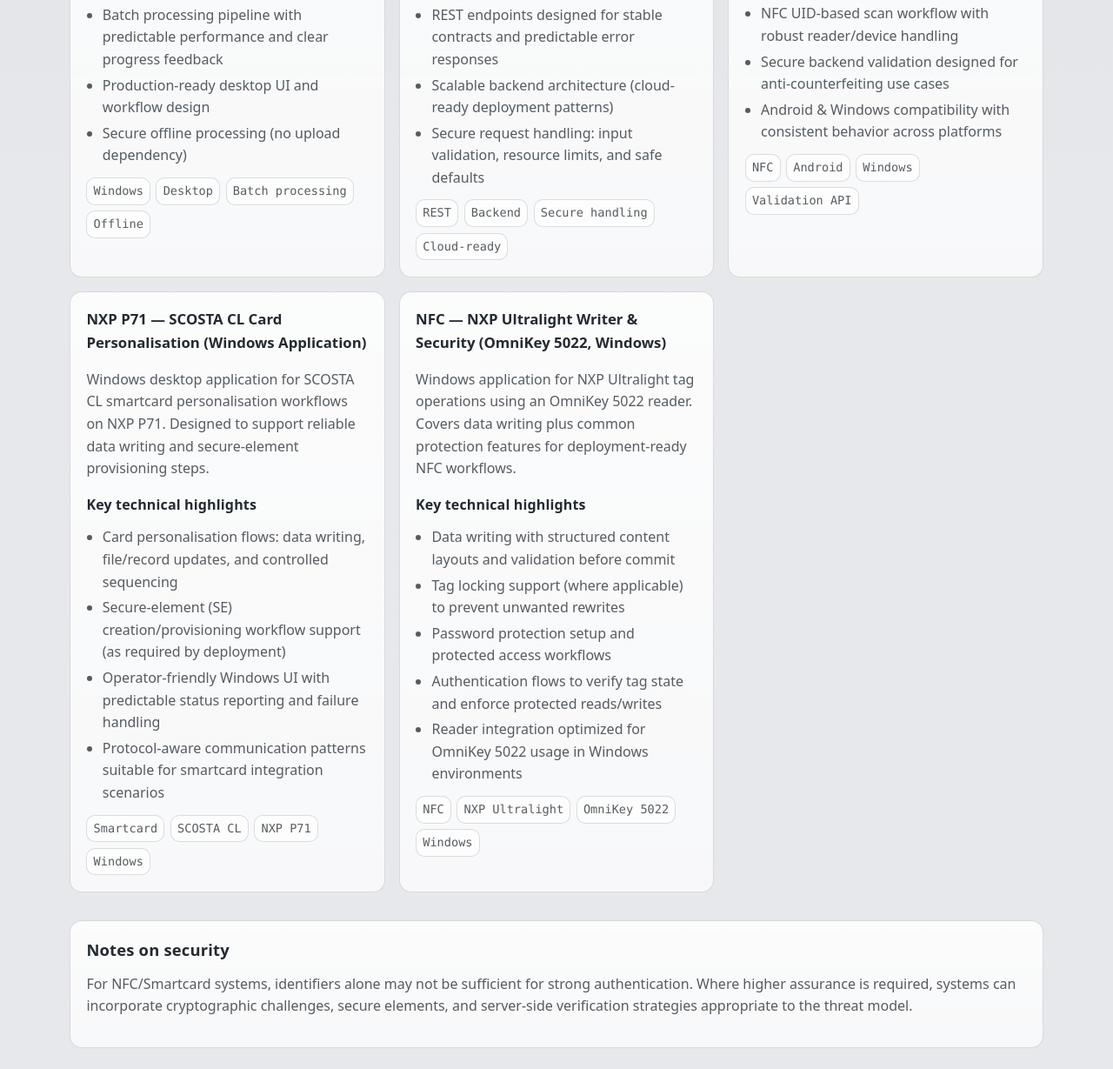
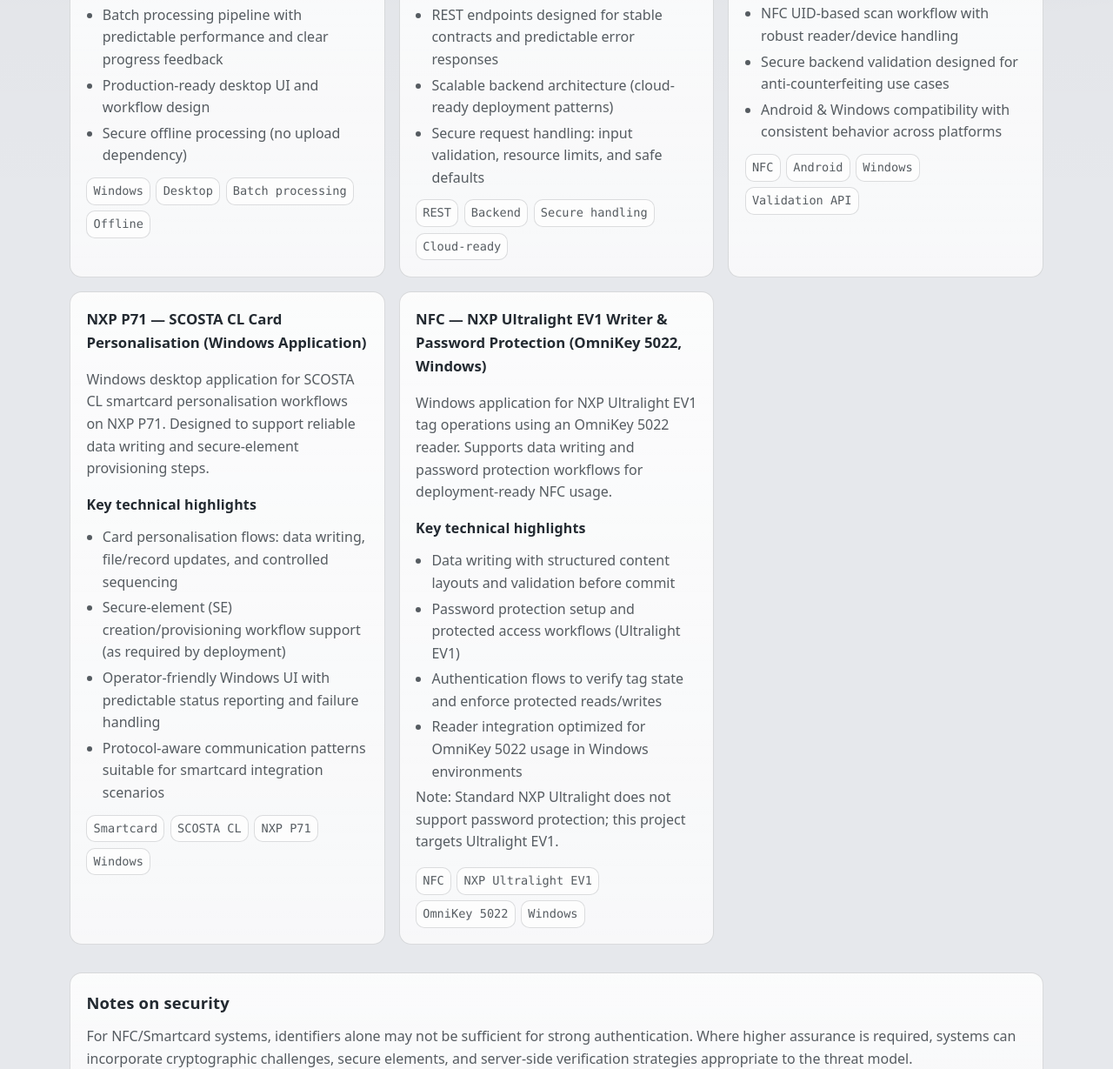
Before and after one commit to CardSense-Tech/homepage, a plain HTML site: page projects.html in a window 1280 px wide. Shown: the part 465-1694 px from the top of the page at 87% size. Drawn offline with Linux system fonts and the light colour scheme.

Commit message:
Update projects.html

```diff
--- a/projects.html
+++ b/projects.html
@@ -5,7 +5,7 @@
   <meta name="viewport" content="width=device-width, initial-scale=1" />
   <meta name="color-scheme" content="dark" />
   <title>Completed Projects • Smartcard, NFC & Secure Systems</title>
-  <meta name="description" content="Completed software projects across smartcards/NFC and secure systems: Windows background remover app, background removal web API, NFC UID-based product validator, NXP P71 SCOSTA CL personalization tool, and NXP Ultralight NFC writer/security app." />
+  <meta name="description" content="Completed software projects across smartcards/NFC and secure systems: Windows background remover app, background removal web API, NFC UID-based product validator, NXP P71 SCOSTA CL personalization tool, and NXP Ultralight EV1 NFC writer/password protection app." />
 
   <link rel="canonical" href="https://www.cardsense.in/projects.html" />
 
@@ -115,21 +115,23 @@
           </article>
 
           <article class="card reveal">
-            <h3>NFC — NXP Ultralight Writer &amp; Security (OmniKey 5022, Windows)</h3>
+            <h3>NFC — NXP Ultralight EV1 Writer &amp; Password Protection (OmniKey 5022, Windows)</h3>
             <p class="muted">
-              Windows application for NXP Ultralight tag operations using an OmniKey 5022 reader.
-              Covers data writing plus common protection features for deployment-ready NFC workflows.
+              Windows application for NXP Ultralight EV1 tag operations using an OmniKey 5022 reader.
+              Supports data writing and password protection workflows for deployment-ready NFC usage.
             </p>
             <h2 style="font-size: 1rem; margin-top: 1rem;">Key technical highlights</h2>
             <ul class="ul">
               <li>Data writing with structured content layouts and validation before commit</li>
-              <li>Tag locking support (where applicable) to prevent unwanted rewrites</li>
-              <li>Password protection setup and protected access workflows</li>
+              <li>Password protection setup and protected access workflows (Ultralight EV1)</li>
               <li>Authentication flows to verify tag state and enforce protected reads/writes</li>
               <li>Reader integration optimized for OmniKey 5022 usage in Windows environments</li>
             </ul>
+            <p class="muted" style="margin-top: 0;">
+              Note: Standard NXP Ultralight does not support password protection; this project targets Ultralight EV1.
+            </p>
             <div class="tech" aria-label="Technologies used">
-              <span>NFC</span><span>NXP Ultralight</span><span>OmniKey 5022</span><span>Windows</span>
+              <span>NFC</span><span>NXP Ultralight EV1</span><span>OmniKey 5022</span><span>Windows</span>
             </div>
           </article>
         </div>
```
